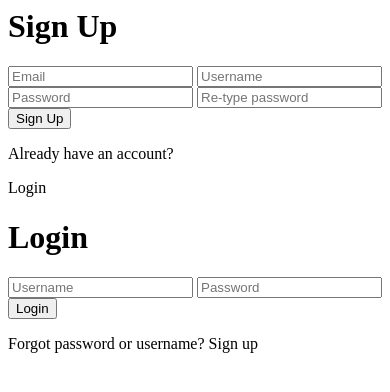
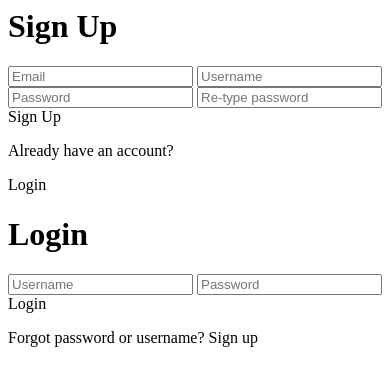
Before and after one commit to thedgglmister/dingo-server, a Flask app: page / in a window 390 px wide. Shown: the top 392 px of the page. Run offline with Flask 2, Linux system fonts and the light colour scheme; some libraries are stand-ins or nearby versions.

Commit message:
tesing for mobile

```diff
--- a/templates/signup.html
+++ b/templates/signup.html
@@ -6,7 +6,7 @@
 		<input id="username" type="text" name="username" placeholder="Username" />
 		<input id="pw1" type="password" name="password" placeholder="Password" />
 		<input id="pw2" type="password" placeholder="Re-type password" />
-		<button>Sign Up</button>
+		<a>Sign Up</a>
 	</form>
 	<p>Already have an account?</p>
 	<a id="login">Login</a>
@@ -19,7 +19,7 @@
 	<form id="login_form">
 		<input id="login_username" type="text" name="username" placeholder="Username">
 		<input id="login_pw" type="password" name="password" placeholder="Password">
-		<button class="test">Login</button>
+		<a>Login</a>
 	</form>
 	<a>Forgot password or username?</a>
 	<a>Sign up</a>
```
